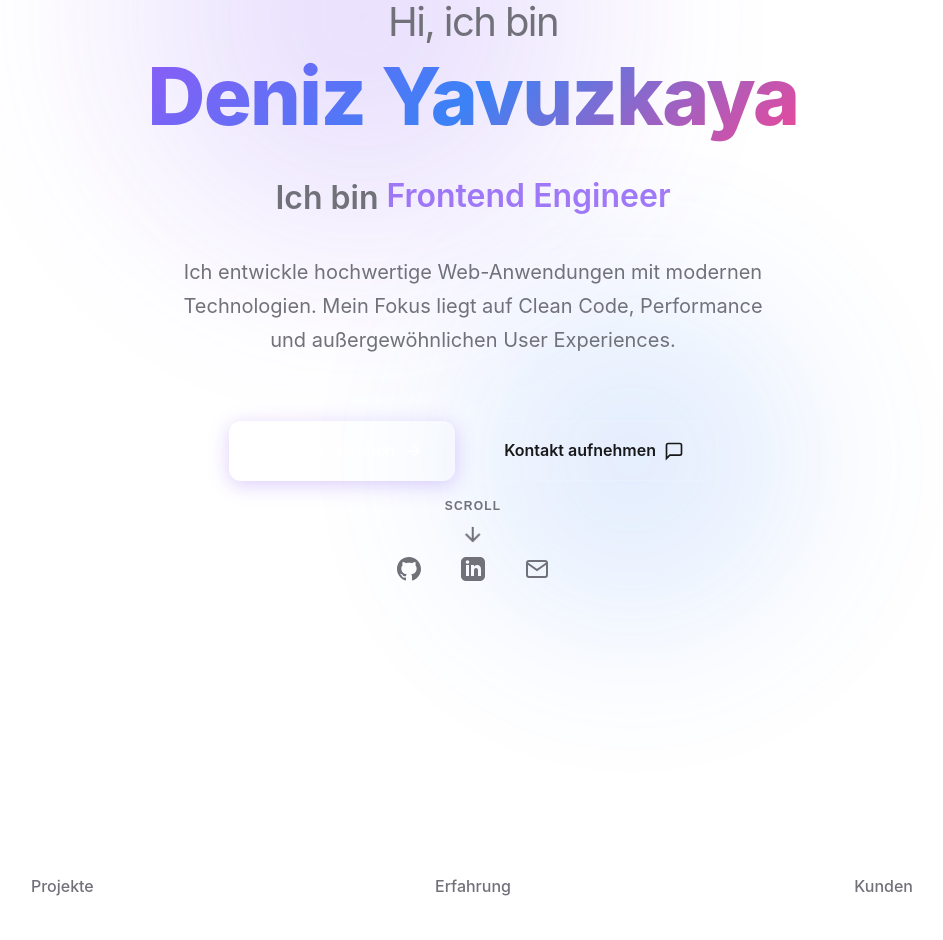
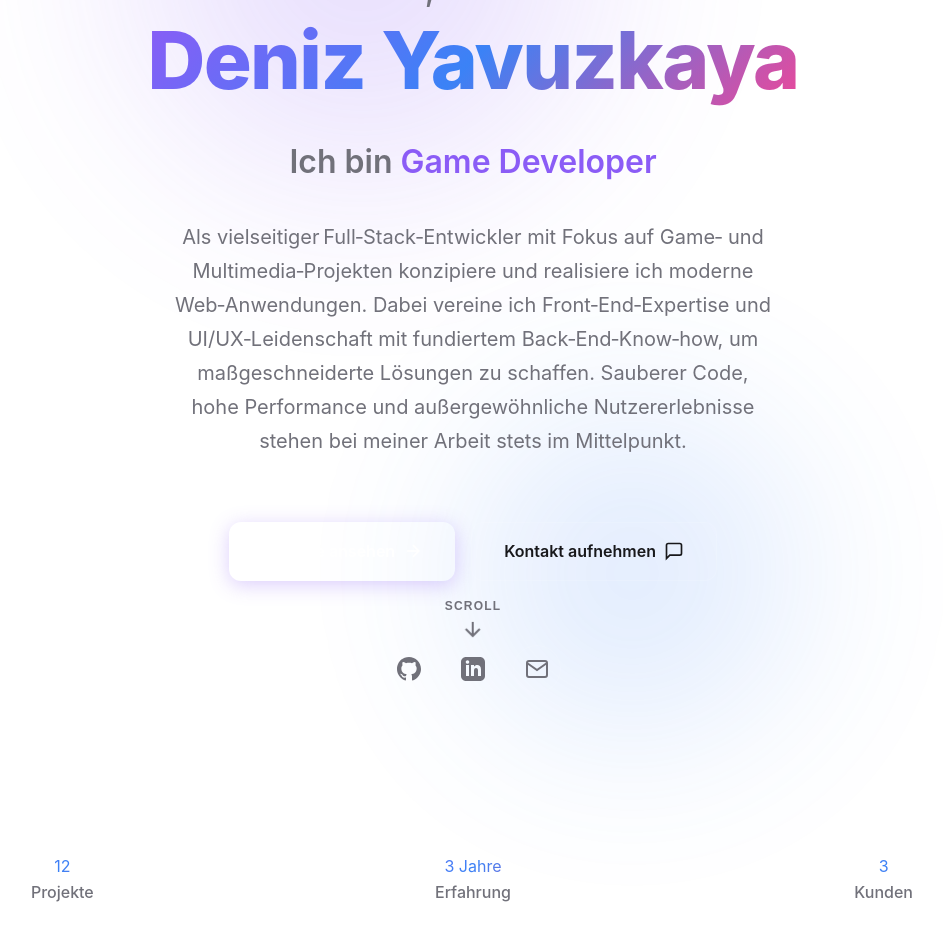
Before and after one commit to OGDeniz/deniz-portfolio, an Angular app: page / in a window 1280 px wide. Shown: the part 180-1120 px from the top of the page, without its empty margins (167-1110 px from the left). Built offline with nearby package versions, Linux system fonts and the light colour scheme.

Commit message:
feat: Update Home component with enhanced role visibility transitions, improved role cycling logic, and refined content; adjust social links and descriptions

```diff
--- a/src/app/features/home/home.component.html
+++ b/src/app/features/home/home.component.html
@@ -1,7 +1,7 @@
 <!-- Floating Particles Background -->
 <div class="particles" aria-hidden="true">
   <div
-    *ngFor="let p of particles()"
+    *ngFor="let p of particles"
     class="particle"
     [style.left.%]="p.x"
     [style.top.%]="p.y"
@@ -34,21 +34,20 @@
       <!-- Main Headline with Gradient -->
       <h1 class="hero__title">
         <span class="hero__title-line">Hi, ich bin</span>
-        <span class="hero__title-name, gradient-text">Deniz Yavuzkaya</span>
+  <span class="hero__title-name, gradient-text">Deniz Yavuzkaya</span>
       </h1>
 
       <!-- Animated Role Text -->
       <div class="hero__role">
         <span class="role-prefix">Ich bin</span>
-        <span class="role-text" [attr.data-text]="currentRole()">
-          {{ currentRole() }}
+        <span class="role-text" [class.hidden]="!roleVisible" [attr.data-text]="currentRole">
+          {{ currentRole }}
         </span>
       </div>
 
       <!-- Description -->
       <p class="hero__description">
-        Ich entwickle hochwertige Web-Anwendungen mit modernen Technologien.
-        Mein Fokus liegt auf Clean Code, Performance und außergewöhnlichen User Experiences.
+       Als vielseitiger Full‑Stack‑Entwickler mit Fokus auf Game‑ und Multimedia‑Projekten konzipiere und realisiere ich moderne Web‑Anwendungen. Dabei vereine ich Front‑End‑Expertise und UI/UX‑Leidenschaft mit fundiertem Back‑End‑Know‑how, um maßgeschneiderte Lösungen zu schaffen. Sauberer Code, hohe Performance und außergewöhnliche Nutzererlebnisse stehen bei meiner Arbeit stets im Mittelpunkt.
       </p>
 
       <!-- CTA Buttons -->
@@ -70,7 +69,7 @@
 
       <!-- Social Links -->
       <div class="hero__social">
-        <a href="https://github.com" target="_blank" rel="noopener" class="social-link" aria-label="GitHub">
+        <a href="https://github.com/OGDeniz" target="_blank" rel="noopener" class="social-link" aria-label="GitHub">
           <svg width="24" height="24" viewBox="0 0 24 24" fill="currentColor">
             <path d="M12 0c-6.626 0-12 5.373-12 12 0 5.302 3.438 9.8 8.207 11.387.599.111.793-.261.793-.577v-2.234c-3.338.726-4.033-1.416-4.033-1.416-.546-1.387-1.333-1.756-1.333-1.756-1.089-.745.083-.729.083-.729 1.205.084 1.839 1.237 1.839 1.237 1.07 1.834 2.807 1.304 3.492.997.107-.775.418-1.305.762-1.604-2.665-.305-5.467-1.334-5.467-5.931 0-1.311.469-2.381 1.236-3.221-.124-.303-.535-1.524.117-3.176 0 0 1.008-.322 3.301 1.23.957-.266 1.983-.399 3.003-.404 1.02.005 2.047.138 3.006.404 2.291-1.552 3.297-1.23 3.297-1.23.653 1.653.242 2.874.118 3.176.77.84 1.235 1.911 1.235 3.221 0 4.609-2.807 5.624-5.479 5.921.43.372.823 1.102.823 2.222v3.293c0 .319.192.694.801.576 4.765-1.589 8.199-6.086 8.199-11.386 0-6.627-5.373-12-12-12z"/>
           </svg>
@@ -80,7 +79,7 @@
             <path d="M19 0h-14c-2.761 0-5 2.239-5 5v14c0 2.761 2.239 5 5 5h14c2.762 0 5-2.239 5-5v-14c0-2.761-2.238-5-5-5zm-11 19h-3v-11h3v11zm-1.5-12.268c-.966 0-1.75-.79-1.75-1.764s.784-1.764 1.75-1.764 1.75.79 1.75 1.764-.783 1.764-1.75 1.764zm13.5 12.268h-3v-5.604c0-3.368-4-3.113-4 0v5.604h-3v-11h3v1.765c1.396-2.586 7-2.777 7 2.476v6.759z"/>
           </svg>
         </a>
-        <a href="mailto:kontakt@deniz.dev" class="social-link" aria-label="E-Mail">
+        <a href="mailto:denizyavuzkaya@gmail.com" class="social-link" aria-label="E-Mail">
           <svg width="24" height="24" viewBox="0 0 24 24" fill="none" stroke="currentColor" stroke-width="2">
             <path d="M4 4h16c1.1 0 2 .9 2 2v12c0 1.1-.9 2-2 2H4c-1.1 0-2-.9-2-2V6c0-1.1.9-2 2-2z"/>
             <polyline points="22,6 12,13 2,6"/>
@@ -92,7 +91,7 @@
     <!-- Scroll Indicator -->
     <button class="scroll-indicator" (click)="scrollToProjects()" aria-label="Nach unten scrollen">
       <span class="scroll-indicator__text">Scroll</span>
-      <svg class="scroll-indicator__arrow" width="24" height="24" viewBox="0 0 24 24" fill="none" stroke="currentColor" stroke-width="2">
+      <svg class="scroll-indicator__arrow" width="24" height="24" viewBox="0 5 24 24" fill="none" stroke="currentColor" stroke-width="2" >
         <path d="M12 5v14M19 12l-7 7-7-7"/>
       </svg>
     </button>
@@ -103,7 +102,7 @@
 <section class="stats">
   <div class="stats__container">
     <div *ngFor="let stat of stats" class="stat-card">
-      <div class="stat-card__value">{{ stat.value }}</div>
+      <div class="stat-card__value, gradient-text">{{ stat.value }}</div>
       <div class="stat-card__label">{{ stat.label }}</div>
     </div>
   </div>
--- a/src/app/features/home/home.component.scss
+++ b/src/app/features/home/home.component.scss
@@ -261,7 +261,14 @@
 .role-text {
   position: relative;
   color: var(--clr-primary);
-  animation: role-fade 3s ease-in-out infinite;
+  transition: opacity 450ms ease, transform 450ms ease;
+  opacity: 1;
+  transform: translateY(0);
+}
+
+.role-text.hidden {
+  opacity: 0;
+  transform: translateY(-10px);
 }
 
 .role-text::after {
@@ -272,27 +279,13 @@
   width: 100%;
   height: 2px;
   background: var(--gradient-primary);
-  animation: underline-grow 3s ease-in-out infinite;
+  transform-origin: left center;
+  transition: transform 450ms ease, opacity 450ms ease;
 }
 
-@keyframes role-fade {
-  0%, 100% {
-    opacity: 1;
-    transform: translateY(0);
-  }
-  45%, 55% {
-    opacity: 0;
-    transform: translateY(-10px);
-  }
-}
-
-@keyframes underline-grow {
-  0%, 45%, 100% {
-    transform: scaleX(1);
-  }
-  50%, 95% {
-    transform: scaleX(0);
-  }
+.role-text.hidden::after {
+  transform: scaleX(0);
+  opacity: 0;
 }
 
 /* Description */
@@ -302,6 +295,7 @@
   font-size: clamp(1rem, 2vw, 1.25rem);
   line-height: 1.7;
   color: var(--clr-text-muted);
+
 }
 
 /* CTA Buttons */
--- a/src/app/features/home/home.component.ts
+++ b/src/app/features/home/home.component.ts
@@ -10,9 +10,12 @@ import { CommonModule } from '@angular/common';
   styleUrls: ['./home.component.scss']
 })
 export class HomeComponent implements OnInit, OnDestroy {
-  roles = ['Full-Stack Developer', 'Frontend Engineer', 'UI/UX Enthusiast'];
+  roles = ['Full-Stack Developer','Game Developer', 'Software Engineer' ,'Frontend Engineer', 'UI/UX Enthusiast'];
   private currentRoleIndex = 0;
-  private roleIntervalId: number | undefined;
+  private roleIntervalId: ReturnType<typeof setInterval> | undefined;
+  private roleChangeTimeout: ReturnType<typeof setTimeout> | undefined;
+  // controls visibility for a single fade-out/fade-in cycle
+  roleVisible = true;
 
   // particles used by the template's *ngFor
   private _particles: { x: number; y: number; size: number; duration: number }[] = [];
@@ -20,8 +23,8 @@ export class HomeComponent implements OnInit, OnDestroy {
   // simple stats example
   stats = [
     { label: 'Projekte', value: 12 },
-    { label: 'Erfahrung', value: '5 Jahre' },
-    { label: 'Kunden', value: 8 }
+    { label: 'Erfahrung', value: '3 Jahre' },
+    { label: 'Kunden', value: 3 }
   ];
 
   private router = inject(Router);
@@ -31,25 +34,40 @@ export class HomeComponent implements OnInit, OnDestroy {
     // rotate role every 3s so the template's currentRole() updates over time
     // Guard against server-side rendering where `window` is not available
     if (typeof window !== 'undefined' && typeof window.setInterval === 'function') {
+      // Controlled cycle: fade out -> change text -> fade in
       this.roleIntervalId = window.setInterval(() => {
-        this.currentRoleIndex = (this.currentRoleIndex + 1) % this.roles.length;
-      }, 3000) as unknown as number;
+        this.toggleRole();
+      }, 3000) as unknown as ReturnType<typeof setInterval>;
     }
   }
 
   ngOnDestroy(): void {
-    if (this.roleIntervalId) {
-      clearInterval(this.roleIntervalId);
+    if (this.roleIntervalId !== undefined) {
+      clearInterval(this.roleIntervalId as unknown as number);
+    }
+    if (this.roleChangeTimeout !== undefined) {
+      clearTimeout(this.roleChangeTimeout as unknown as number);
     }
   }
 
-  currentRole(): string {
+  // Expose as getter so template can bind to property (no repeated method calls)
+  get currentRole(): string {
     return this.roles[this.currentRoleIndex];
   }
 
-  // Called from template: *ngFor="let p of particles()"
-  particles() {
+  // Expose particles as getter for template access
+  get particles() {
     return this._particles;
+  }
+
+  private toggleRole() {
+    // start fade out
+    this.roleVisible = false;
+    // after fade-out duration, update index and fade in
+    this.roleChangeTimeout = setTimeout(() => {
+      this.currentRoleIndex = (this.currentRoleIndex + 1) % this.roles.length;
+      this.roleVisible = true;
+    }, 450); // matches CSS transition duration (450ms)
   }
 
   private generateParticles(count = 6) {
```
